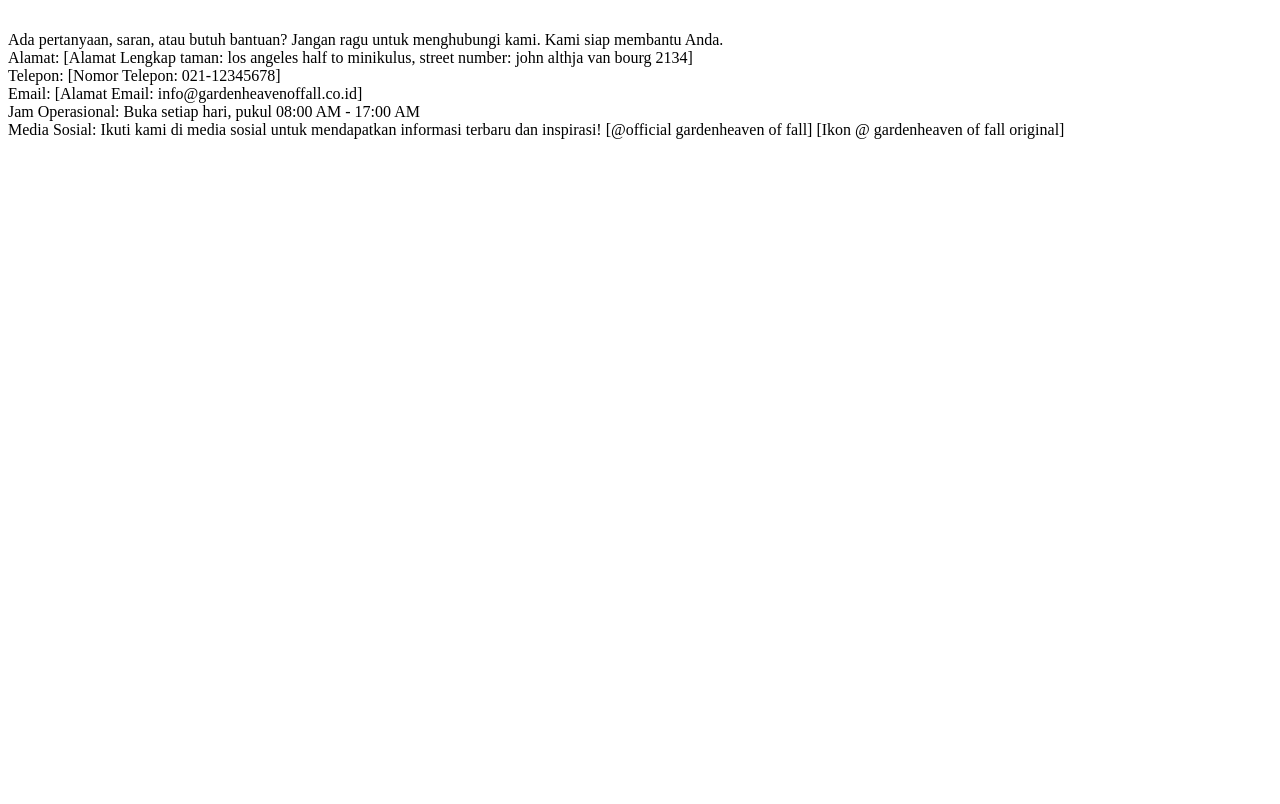
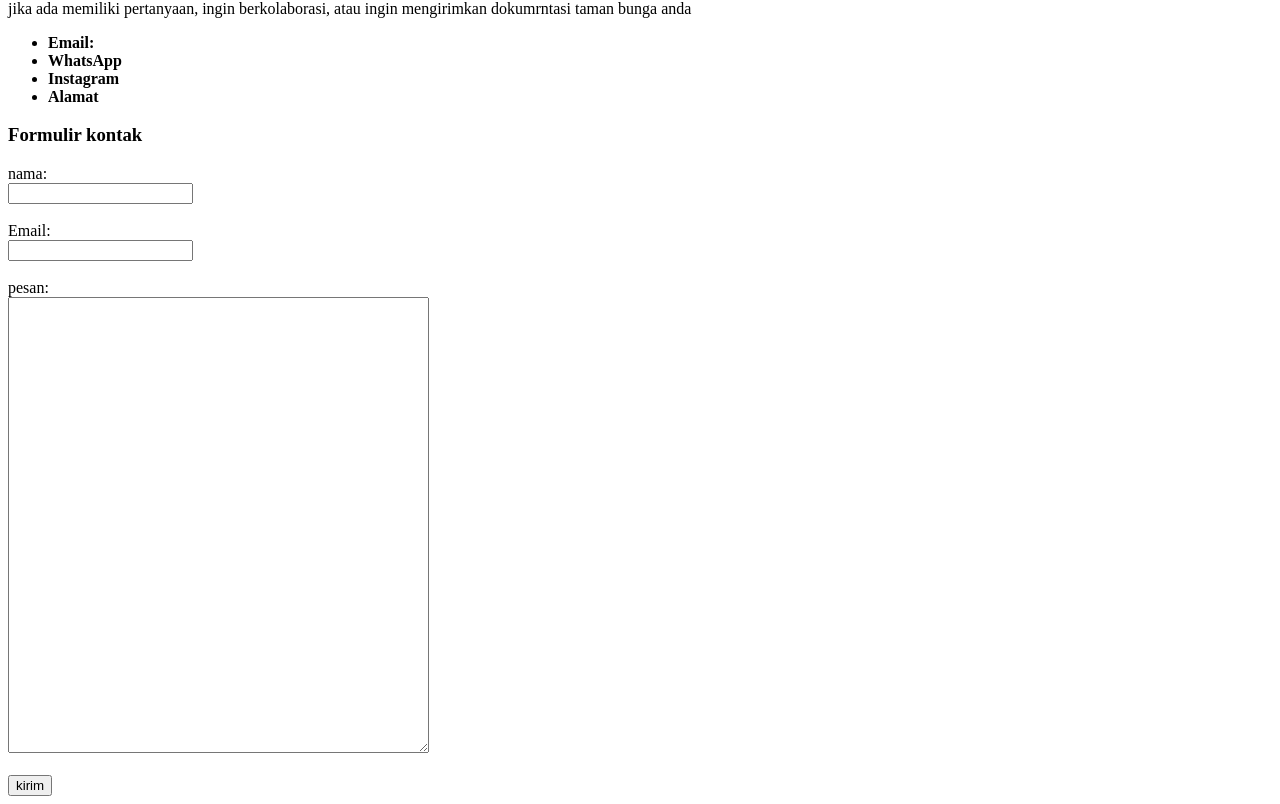
Before and after one commit to alyaandsilphagemesh/graden-heaven-of-fall-web, a plain HTML site: page Kontak.html in a window 1280 px wide. Shown: the part 255-1059 px from the top of the page. Before the commit the page ends 800 px from the top, so only its background shows below. Drawn offline with Linux system fonts and the light colour scheme.

Commit message:
Add files via upload

```diff
--- a/Kontak.html
+++ b/Kontak.html
@@ -16,24 +16,26 @@
     </ul>
   </nav>
 <hr>
- <h1>Kontak Kami</h1>
-<br>
-Ada pertanyaan, saran, atau butuh bantuan? Jangan ragu untuk menghubungi kami. Kami siap membantu Anda.
-<br>
-Alamat:
-[Alamat Lengkap taman: los angeles half to minikulus, street number: john althja van bourg 2134]
-<br>
-Telepon:
-[Nomor Telepon: 021-12345678]
-<br>
-Email:
-[Alamat Email: info@gardenheavenoffall.co.id]
-<br>
-Jam Operasional:
-Buka setiap hari, pukul 08:00 AM - 17:00 AM
-<br>
-Media Sosial:
-Ikuti kami di media sosial untuk mendapatkan informasi terbaru dan inspirasi!
-[@official gardenheaven of fall] [Ikon @ gardenheaven of fall original]
+<h2>Kontak Kami</h2>
+<p>jika ada memiliki pertanyaan, ingin berkolaborasi, atau ingin mengirimkan dokumrntasi taman bunga anda</p>
+<ul>
+    <li><strong>Email:</strong></li>
+    <li><strong>WhatsApp</strong></li>
+    <li><strong>Instagram</strong></li>
+    <li><strong>Alamat</strong></li>
+</ul>
+
+<h3>Formulir kontak</h3>
+<form action="#" method="post">
+    <label for="nama">nama:</label><br>
+    <input type="text" id="nama" name=nama><br><br>
+
+    <label for="email">Email:</label><br>
+    <input type="email" id="email" name="email"><br><br>
+
+    <label for="pesan">pesan:</label><br>
+    <textarea id="pesan" name="pesan" cols="50" rows="30"></textarea><br><br>
+
+    <input type="submit" value="kirim">
 </body>
 </html>
```
